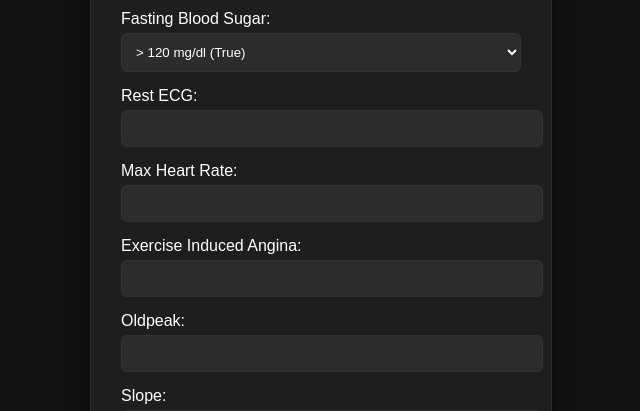
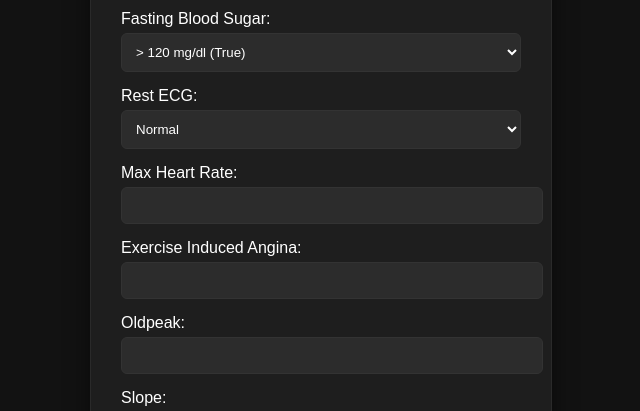
Before and after one commit to DhanushGowda22/CardioPredict, a FastAPI app: page / in a window 1280 px wide. Shown: the part 521-932 px from the top of the page, without its empty margins (319-959 px from the left). Run offline with FastAPI, Linux system fonts and the light colour scheme; parts of the project's set-up code (start-up, migrations or seed data) failed here and were passed over.

Commit message:
Improved UI with cp

```diff
--- a/app/templates/index.html
+++ b/app/templates/index.html
@@ -125,7 +125,11 @@
 </select>
 
     Rest ECG:
-    <input type="number" id="restecg">
+    <select id="restecg">
+    <option value="0">Normal</option>
+    <option value="1">ST-T Abnormality</option>
+    <option value="2">Left Ventricular Hypertrophy</option>
+</select>
 
     Max Heart Rate:
     <input type="number" id="thalach">
```
